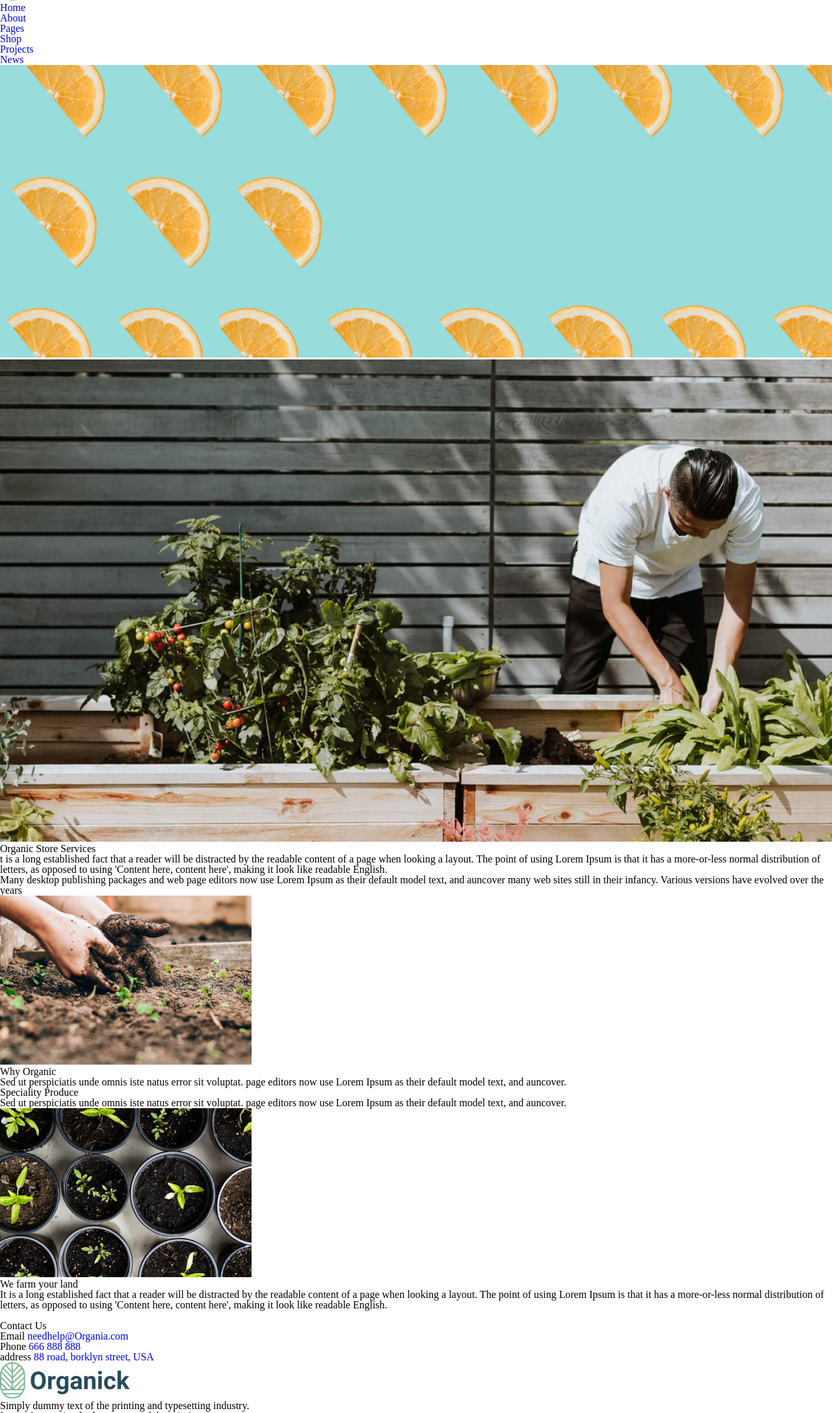
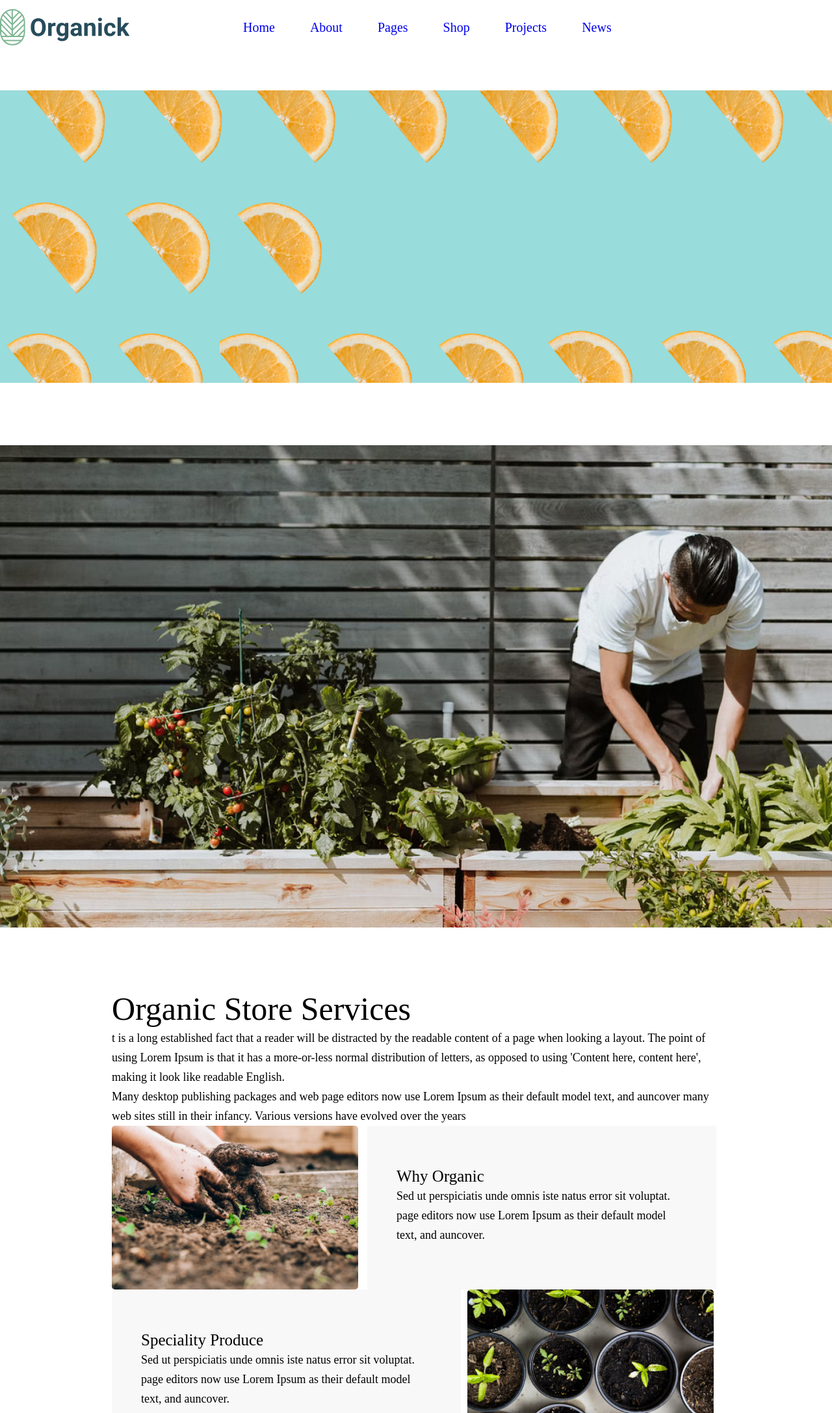
Before and after one commit to MGobronidze/Agriculture-Webflow-Website-Templite, a plain HTML site: page index.html in a window 1280 px wide. Shown: the part 55-2229 px from the top of the page at 65% size. Drawn offline with Linux system fonts and the light colour scheme.

Commit message:
adding style to header and main elements

```diff
--- a/css/style.css
+++ b/css/style.css
@@ -0,0 +1,100 @@
+nav{
+    /* margin-top: 69px;
+    margin-left: 162px;
+    margin-bottom: 69px; */
+    margin: 69px auto;
+    width: 1596px;
+}
+.nav-img{
+    vertical-align: middle;
+    margin-right: 120px;
+}
+
+.nav-ul{
+    display: inline-block;
+    vertical-align: middle;
+
+
+}
+.nav-li{
+    display: inline-block;
+    vertical-align: middle;
+    margin-left: 50px;
+    font-size: 20px;
+}
+.img-banner{
+    height: 450px;
+    width: 1920px;
+    padding-bottom: 86px;
+   margin: 0 auto;
+}
+.main-img{
+    height: 934px;
+    width: 1400px;
+    margin: 0 auto;
+    padding-top: 96px;
+}
+.main-section{
+    margin: 0 auto ;
+    width: 936px;
+}
+.header-sect1{
+    width: 517px;
+    font-size: 50px;
+    line-height: 59px;
+}
+.paragraph-sect1{
+    font-size: 18px;
+    line-height: 30px;
+}
+.img-sect2{
+    vertical-align: middle;
+    width: 379px;
+    height: 252px;
+    border-radius: 5px;
+}
+.div-sect2{
+    display: inline-block;
+    width: 537px;
+    height: 252px;
+    vertical-align: middle;
+    background-color: #F9F8F8;
+}
+.active{
+    margin-right: 10px;
+}
+.sect2{
+    /* margin-top: 70px; */
+    margin-bottom: 28px;
+}
+.header-sect2{
+    margin-left: 45px;
+    margin-top: 63px;
+    font-size: 25px;
+    line-height: 30px;
+}
+.paragraph-sect2{
+    margin-left: 45px;
+    font-size: 18px;
+    line-height: 30px;
+    width: 447px;
+}
+.header-sect3{
+    font-size: 35px;
+    line-height: 41px;
+}
+.sect3{
+    margin-top: 42px;
+}
+.paragraph-sect3{
+    font-size: 18px;
+    line-height: 30px;
+    width: 936px;
+}
+
+
+.background-img{
+    margin: 0 auto;
+    width: 1400px;
+    margin-top: 97px;
+}
--- a/index.html
+++ b/index.html
@@ -8,61 +8,67 @@
 </head>
 <body>
     <header>
-        <img src="images/Logo.svg" alt="nav bar logo">
-
         <nav>
-            <ul>
-                <li>
+            <img src="images/Logo.svg" alt="nav bar logo" class="nav-img">
+            <ul class="nav-ul">
+                <li class="nav-li">
                     <a href="#">Home</a>
                 </li>
-                <li>
+                <li class="nav-li">
                     <a href="#">About</a>
                 </li>
-                <li>
+                <li class="nav-li">
                     <a href="#">Pages</a>
                 </li>
-                <li>
+                <li class="nav-li">
                     <a href="#">Shop</a>
                 </li>
-                <li>
+                <li class="nav-li">
                     <a href="#">Projects</a>
                 </li>
-                <li>
+                <li class="nav-li">
                     <a href="#">News</a>
                 </li>
             </ul>
         </nav>
-        <img src="images/Banner.png" alt="Banner">
+        <div class="img-banner">
+            <img src="images/Banner.png" alt="Banner">
+        </div>
     </header>
     <main>
-        <section>
+        <section class="main-img">
             <img src="images/Image.jpg" alt="image of the main sesction">
         </section>
-        <section>
+        <section class="main-section">
             <div>
-                <h2>Organic Store Services</h2>
-                <p>t is a long established fact that a reader will be distracted by the readable content of a page when looking a layout. The point of using Lorem Ipsum is that it has a more-or-less normal distribution of letters, as opposed to using 'Content here, content here', making it look like readable English.</p>
-                <p>Many desktop publishing packages and web page editors now use Lorem Ipsum as their default model text, and auncover many web sites still in their infancy. Various versions have evolved over the years</p>
+                <h2 class="header-sect1">Organic Store Services</h2>
+                <p class="paragraph-sect1">t is a long established fact that a reader will be distracted by the readable content of a page when looking a layout. The point of using Lorem Ipsum is that it has a more-or-less normal distribution of letters, as opposed to using 'Content here, content here', making it look like readable English.</p>
+                <p class="paragraph-sect1">Many desktop publishing packages and web page editors now use Lorem Ipsum as their default model text, and auncover many web sites still in their infancy. Various versions have evolved over the years</p>
             </div>
-            <div>
-                <img src="images/Photo.jpg" alt="">
-                <div>
-                    <h2>Why Organic</h2>
-                    <p>Sed ut perspiciatis unde omnis iste natus error sit voluptat. page editors now use Lorem Ipsum as their default model text, and auncover.</p>
+            <div class="sect2">
+                <div class="sect2-1">
+                    <img src="images/Photo.jpg" alt="photo of organic farming" class="img-sect2 active"><!--
+                --> <div class="div-sect2">
+                        <h2 class="header-sect2"> Why Organic</h2>
+                        <p class="paragraph-sect2">Sed ut perspiciatis unde omnis iste natus error sit voluptat. page editors now use Lorem Ipsum as their default model text, and auncover.</p>
+                    </div>
+                </div>
+                <div class="sect2-2">
+                    <div class="div-sect2 active">
+                        <h2 class="header-sect2">Speciality Produce</h2>
+                        <p class="paragraph-sect2">Sed ut perspiciatis unde omnis iste natus error sit voluptat. page editors now use Lorem Ipsum as their default model text, and auncover.</p>
+                    </div><!--
+                --><img src="images/Photo (1).jpg" alt="photo of organic farming " class="img-sect2">
                 </div>
             </div>
-            <div>
-                <div>
-                    <h2>Speciality Produce</h2>
-                    <p>Sed ut perspiciatis unde omnis iste natus error sit voluptat. page editors now use Lorem Ipsum as their default model text, and auncover.</p>
-                </div>
-                <img src="images/Photo (1).jpg" alt="">
+
+            <div class="sect3">
+                <h2 class="header-sect3">We farm your land</h2>
+                <p class="paragraph-sect3">It is a long established fact that a reader will be distracted by the readable content of a page when looking a layout. The point of using Lorem Ipsum is that it has a more-or-less normal distribution of letters, as opposed to using 'Content here, content here', making it look like readable English.</p>
             </div>
-            <div>
-                <h2>We farm your land</h2>
-                <p>It is a long established fact that a reader will be distracted by the readable content of a page when looking a layout. The point of using Lorem Ipsum is that it has a more-or-less normal distribution of letters, as opposed to using 'Content here, content here', making it look like readable English.</p>
-            </div>
-            <img src="images/Background.png" alt="">
+        </section>
+        <section class="background-img">
+            <img src="images/Image1.jpg" alt="background image" >
         </section>
     </main>
     <footer>
@@ -72,7 +78,7 @@
                 <ul>
                     <li>Email <a href="mailto:needhelp@Organia.com?subject=The%20subject%20of%20the%20mail">needhelp@Organia.com</a></li>
                     <li>Phone <a href="tel:666 888 888">666 888 888</a></li>
-                    <li>address <a href="https://www.google.com/maps/search/88+road,+borklyn+street,+USA/@36.4328616,-133.8992942,4.46z">88 road, borklyn street, USA</a></li>
+                    <li>address <a target="_blank" href="https://www.google.com/maps/search/88+road,+borklyn+street,+USA/@36.4328616,-133.8992942,4.46z">88 road, borklyn street, USA</a></li>
                 </ul>
             </div>
             <div>
```
Also changed, not shown: images/Background.png (deleted), images/Image1.jpg (added), images/Vector.svg (added).
